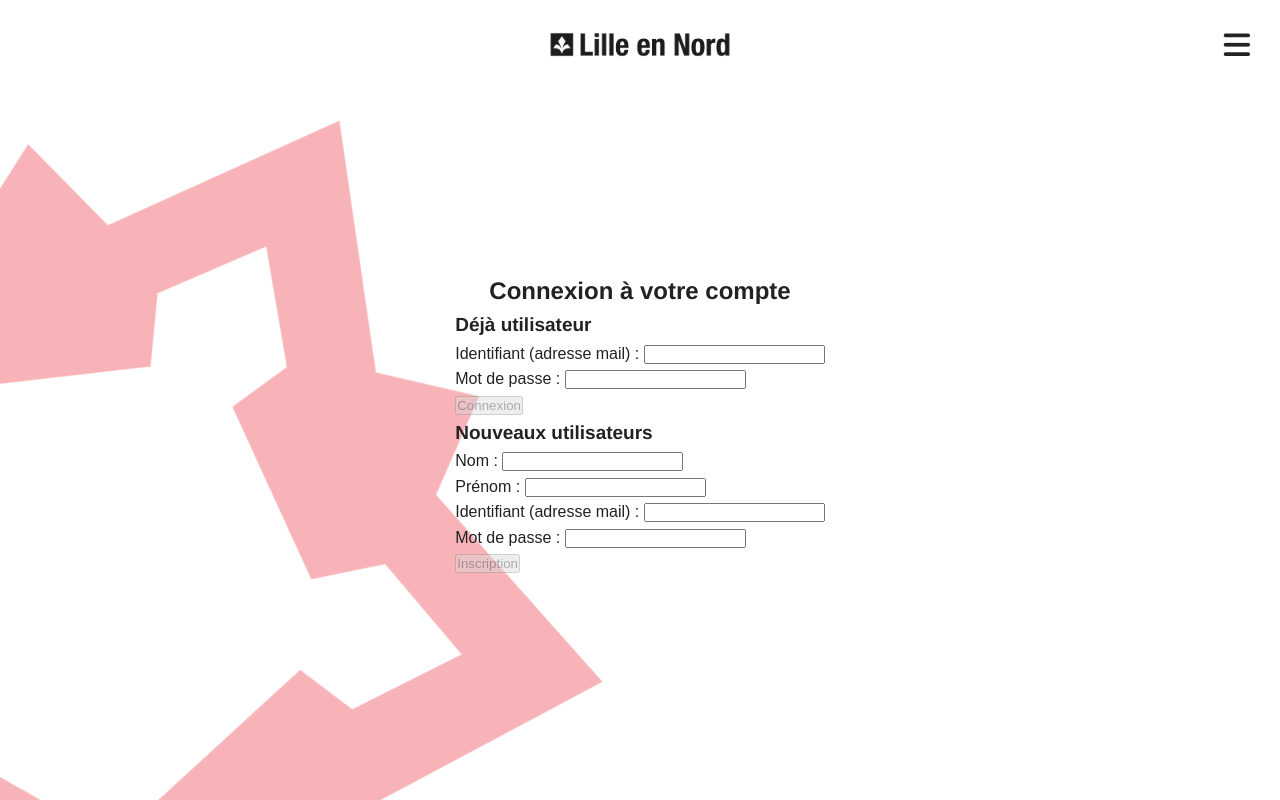
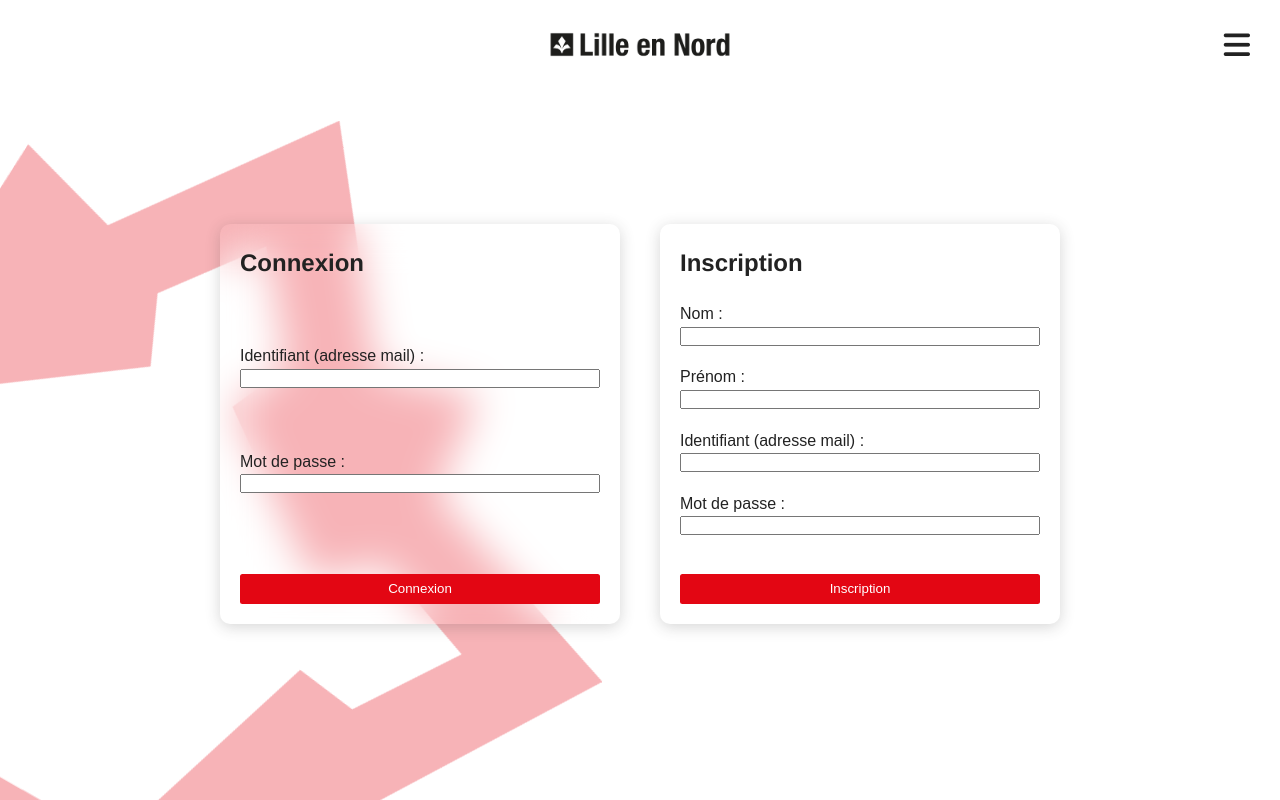
Before and after one commit to Kirjal/lille-en-nord, a Vue app: page /connexion in a window 1280 px wide. Built offline with nearby package versions, Linux system fonts and the light colour scheme.

Commit message:
Style nouveau + connexion

```diff
--- a/db/db.json
+++ b/db/db.json
@@ -4,7 +4,7 @@
       "id": 1,
       "title": "Lille Grande Place",
       "image": "https://media.gettyimages.com/photos/lille-grand-palais-picture-id468991133?s=170667a",
-      "content": "La Grand Place, c’est le cœur de Lille ! Comme tu pourras le voir, elle porte bien son nom. C’est l’incontournable numéro 1 pour visiter Lille en un week-end. En son centre tu pourras admirer une grande fontaine mettant en valeur la colonne de la déesse, un des monuments les plus emblématiques de Lille.Sur la place, tu peux également trouver le bâtiment de la Voix du Nord ainsi que le théâtre du nord, deux bâtiments aux architectures typiques du nord de la France. Tu peux prendre le temps de profiter de la Grand Place en t’asseyant à une table des nombreuses terrasses pour y boire une bonne bière !  🍺",
+      "content": "La Grand Place, c’est le cœur de Lille ! Comme tu pourras le voir, elle porte bien son nom. C’est l’incontournable numéro 1 pour visiter Lille en un week-end. En son centre tu pourras admirer une grande fontaine mettant en valeur la colonne de la déesse, un des monuments les plus emblématiques de Lille.Sur la place, tu peux également trouver le bâtiment de la Voix du Nord ainsi que le théâtre du nord, deux bâtiments aux architectures typiques du nord de la France. Tu peux prendre le temps de profiter de la Grand Place en t’asseyant à une table des nombreuses terrasses pour y boire une bonne bière !  🍺\n\nkhhjvjhvgh",
       "author": "Mehdi",
       "tags": "balade",
       "userId": 1
@@ -22,7 +22,7 @@
       "id": 3,
       "title": "Lille by night",
       "image": "https://media.routard.com/image/30/9/photo.1593309.w430.jpg",
-      "content": "Il suffit alors de remonter la rue pour voir apparaître La Place du Théâtre et L’Opéra de Lille… Théâtre de style néo-classique datant du début des années 1900 et inspiré de la façade du Palais Garnier.Ainsi que La Chambre du Commerce (Nouvelle Bourse)… et son Beffroi de 76 mètres, orné d’un carillon de 25 cloches et d’une horloge de 4 cadrans domine… A cet endroit nous ne pouvons rejoindre la Grand’Place (également Place du Général De Gaulle) sans passer devant l’un des bâtiments les plus prestigieux de Lille, à l’architecture typique de la Renaissance Flamande du XVIIe… La Vieille Bourse…",
+      "content": "Il suffit alors de remonter la rue pour voir apparaître La Place du Théâtre et L’Opéra de Lille… Théâtre de style néo-classique datant du début des années 1900 et inspiré de la façade du Palais Garnier.\n\n\nAinsi que La Chambre du Commerce (Nouvelle Bourse)… et son Beffroi de 76 mètres, orné d’un carillon de 25 cloches et d’une horloge de 4 cadrans domine… A cet endroit nous ne pouvons rejoindre la Grand’Place (également Place du Général De Gaulle) sans passer devant l’un des bâtiments les plus prestigieux de Lille, à l’architecture typique de la Renaissance Flamande du XVIIe… La Vieille Bourse…",
       "author": "Philippe",
       "userId": 1,
       "tags": "soirée"
--- a/src/App.vue
+++ b/src/App.vue
@@ -53,11 +53,14 @@ main {
     color: #222;
     min-height: calc(100vh - 100px);
     padding: 20px 0;
+    max-width: 80%;
+    margin: auto;
 }
 
 a {
     text-decoration: none;
-    color: var(--main-color-link)
+    color: var(--main-color-link);
+    transition: all .2s ease-in-out;
 }
 
 a:hover {
--- a/src/pages/Connexion.vue
+++ b/src/pages/Connexion.vue
@@ -1,10 +1,7 @@
 <template>
-
-    <h2>Connexion à votre compte</h2>
-
-
+    <div class="connexion">
         <form @submit.prevent="handleSubmit0()">
-      <h3>Déjà utilisateur</h3>
+            <h2>Connexion</h2>
             <div>
                 <label for="login">Identifiant (adresse mail) : </label>
                 <input id="login" v-model.trim="login0" @input="login0_dirty= true" />
@@ -12,15 +9,14 @@
             </div>
             <div>
                 <label for="password">Mot de passe : </label>
-            <input id="password"  v-model.trim="password0" @input="password0_dirty= true" />
+                <input id="password" v-model.trim="password0" @input="password0_dirty= true" />
                 <small class="error" v-if="password0Error">Veuillez entrer un mot de passe valide</small>
             </div>
             <button :disabled="form0Error">Connexion</button>
         </form>
 
-
         <form @submit.prevent="handleSubmit()">
-        <h3>Nouveaux utilisateurs</h3>
+            <h2>Inscription</h2>
             <div>
                 <label for="first_name">Nom : </label>
                 <input id="first_name" v-model.trim="users.first_name" @input="first_name_dirty= true" />
@@ -43,8 +39,7 @@
             </div>
             <button :disabled="formError">Inscription</button>
         </form>
-
-
+    </div>
 
 </template>
 
@@ -54,7 +49,7 @@ import axios from 'axios';
     name: 'ConnexionComponent',
     data: function () {
         return {
-                user: { email: '', password: ''},
+            user: { email: '', password: '' },
             users: { email: '', password: '', first_name: '', last_name: '' },
             login0: '',
             password0: '',
@@ -89,12 +84,12 @@ import axios from 'axios';
                 })
         },
         handleSubmit0() {
-                this.error='';
-                this.user = { email : this.login0, password : this.password0 };
+            this.error = '';
+            this.user = { email: this.login0, password: this.password0 };
             console.log(this.user);
             fetch(this.login_api, {
                 method: 'POST',
-                    headers: { 'Content-type' : 'application/json'},
+                headers: { 'Content-type': 'application/json' },
                 body: JSON.stringify(this.user)
             })
                 .then(res => res.json())
@@ -112,26 +107,26 @@ import axios from 'axios';
         },
     },
     computed: {
-            login0Error: function() {
+        login0Error: function () {
             return !this.login0 && this.login0_dirty;
         },
         password0Error: function () {
             return !this.password0 && this.password0_dirty;
         },
-            first_nameError: function() {
+        first_nameError: function () {
             return !this.users.first_name && this.first_name_dirty;
         },
-            last_nameError: function() {
+        last_nameError: function () {
             return !this.users.last_name && this.last_name_dirty;
         },
-            loginError: function() {
+        loginError: function () {
             return !this.users.email && this.login_dirty;
         },
-            passwordError: function() {
+        passwordError: function () {
             return !this.users.password && this.password_dirty;
         },
-            formError: function() {
-                return this.first_nameError || !this.first_name_dirty || this.last_nameError || !this.last_name_dirty || this.loginError || !this.login_dirty|| this.passwordError || !this.password_dirty;
+        formError: function () {
+            return this.first_nameError || !this.first_name_dirty || this.last_nameError || !this.last_name_dirty || this.loginError || !this.login_dirty || this.passwordError || !this.password_dirty;
         },
         form0Error: function () {
             return this.login0Error || this.password0Error || !this.login0_dirty || !this.password0_dirty;
@@ -143,6 +138,53 @@ import axios from 'axios';
 </script>
 
 <style scoped>
+.connexion {
+    display: flex;
+    flex-wrap: wrap;
+    align-items: center;
+    justify-content: center;
+    width: 100%;
+}
+
+form {
+    width: 100%;
+    max-width: 400px;
+    height: 400px;
+    display: flex;
+    flex-direction: column;
+    justify-content: space-between;
+    margin: 20px;
+    backdrop-filter: blur(20px);
+    box-shadow: 0 3px 15px rgba(51, 51, 51, 0.2);
+    padding: 20px;
+    border-radius: 10px;
+}
+
+input {
+    display: block;
+    width: 100%;
+}
+
+button {
+    height: 30px;
+    border: 0;
+    border-radius: 0.25rem;
+    background: var(--main-color);
+    color: white;
+    font-family: -system-ui, sans-serif;
+    white-space: nowrap;
+    text-decoration: none;
+    padding: 0.25rem 0.5rem;
+    margin: 20px 0 0 0;
+    width: 100%;
+    cursor: pointer;
+    transition: all .2s ease-in-out;
+}
+
+button:hover {
+    background: var(--main-color-darkest);
+}
+
 .error {
     color: red;
 }
```
Also changed, not shown: src/pages/Accueil.vue (+57 -11 lines), src/pages/Articles.vue (+82 -42 lines), src/pages/Nouveau.vue (+53 -18 lines). Lines whose indentation alone changed are shown as unchanged.
